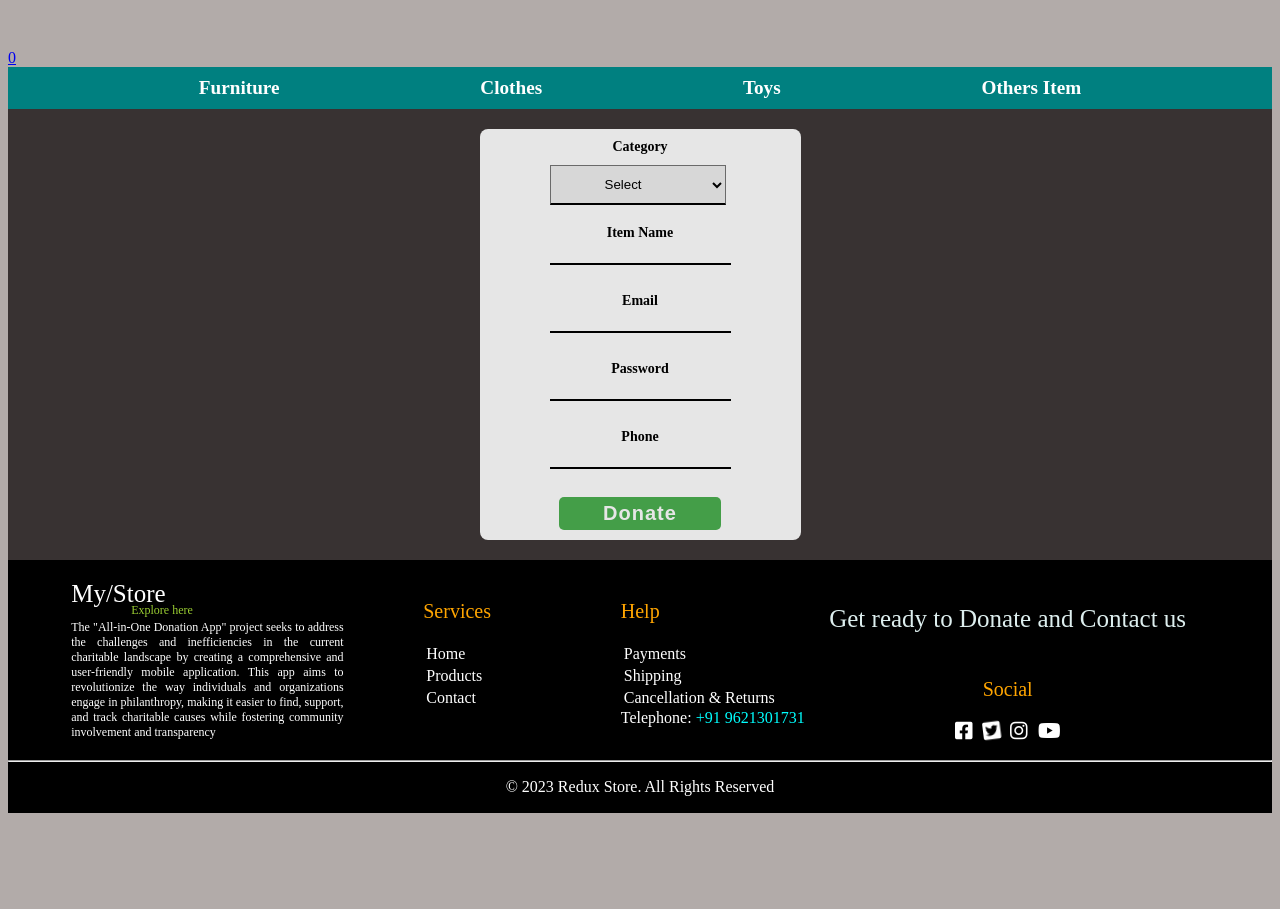
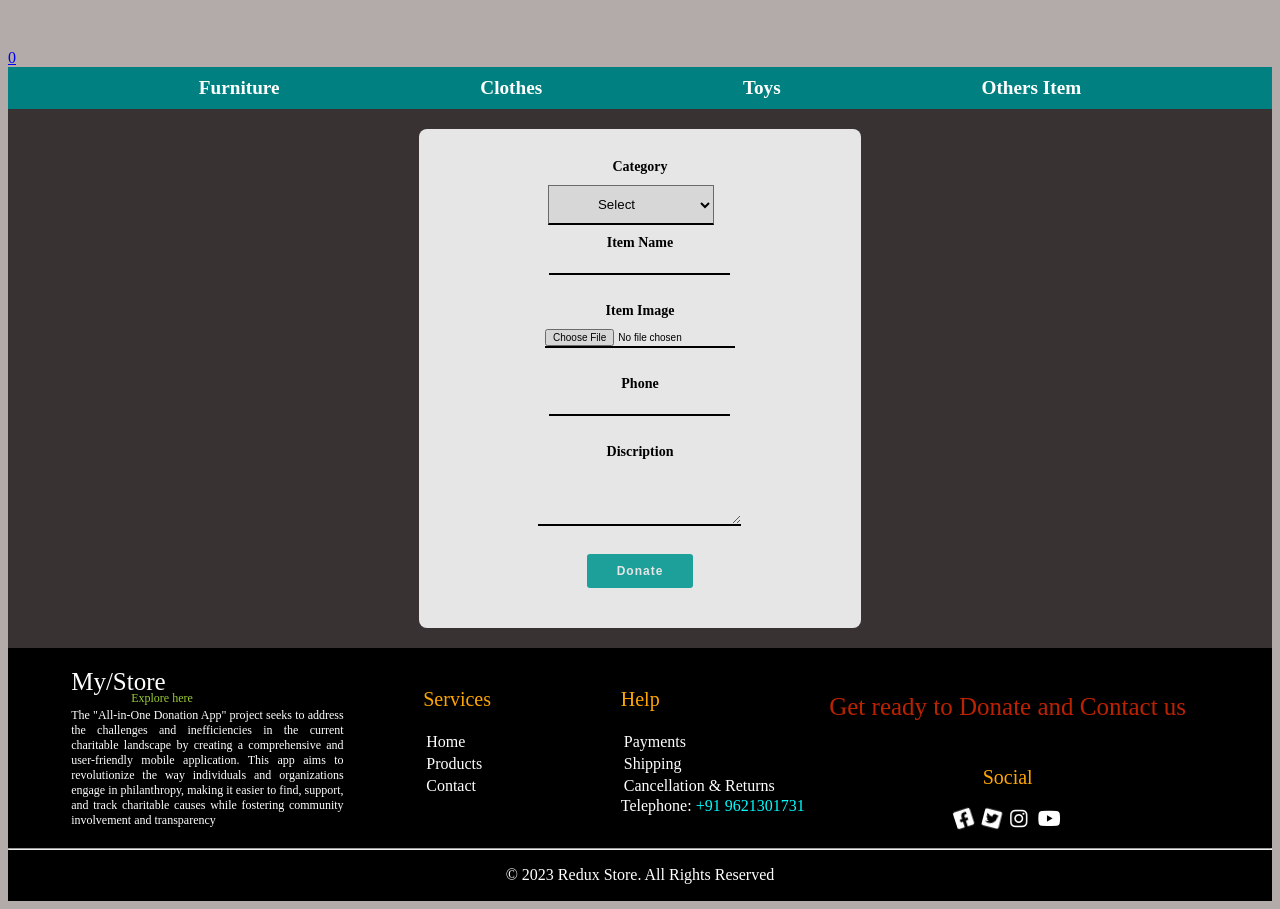
Before and after one commit to kunal59428/All-in-One, a React (Create React App) app: page /user in a window 1280 px wide. Shown: the part 1980-2889 px from the top of the page. Before the commit the page ends 2801 px from the top, so only its background shows below. Built offline with nearby package versions, Linux system fonts and the light colour scheme.

Commit message:
some-change

```diff
--- a/src/components/Login/Login.css
+++ b/src/components/Login/Login.css
@@ -15,7 +15,7 @@
 }
 
 .login button {
-    background-color: #4caf50;
+    background-color: lightseagreen !important;
     /* border: none; */
     color: #fff;
     cursor: pointer;
--- a/src/components/New-arrival/NewArrival.css
+++ b/src/components/New-arrival/NewArrival.css
@@ -69,7 +69,7 @@
     font-size: 15px;
     font-weight: 700;
 }
-.Arr-img .btn{
+/* .Arr-img .btn{
     padding: 5px 10px;
     border-radius: 5px;
     font-weight: 600;
@@ -77,7 +77,23 @@
     color: white;
     transition: 0.3s linear;
     margin-bottom: 5px;
+} */
+.Arr-img .btn{
+   font-size: 12px;
+   font-weight: 700;
+   border-radius: 3px;
+   padding: 12px 20px;
+   border: none;
+   color: #fff;
+   background-color: lightseagreen;
+   transition: all ease 0.5s;
 }
+
+.Arr-img .btn:hover {
+    box-shadow: 5px 5px 0px #000;
+}
+
+
 .react-multi-carousel-track {
     padding: 10px 0px;
 }
--- a/src/components/New-arrival/NewArrival.jsx
+++ b/src/components/New-arrival/NewArrival.jsx
@@ -75,21 +75,21 @@ const NewArrival = () => {
         <img src="./donation/Almirah.webp" alt="Almirah"/>
         <div className="Arr-img">
         <h1>ALMIRAH</h1>
-        <button className="btn">Add to Cart</button>
+        <button className="btn">Add Item</button>
         </div>
       </div>
       <div className="arrival-image">
         <img src="./donation/2.jpg"  alt="/"/>
         <div className="Arr-img">
         <h1>ALMIRAH</h1>
-        <button className="btn">Add to Cart</button>
+        <button className="btn">Add Item</button>
         </div>
       </div>
       <div className="arrival-image">
         <img src="./donation/3.jpg" alt="/" />
         <div className="Arr-img">
         <h1>ALMIRAH</h1>
-        <button className="btn">Add to Cart</button>
+        <button className="btn">Add Item</button>
         </div>
       </div>
     </Carousel>
--- a/src/components/Topsection/Topsection.css
+++ b/src/components/Topsection/Topsection.css
@@ -90,13 +90,14 @@
 }
 
 .shop-btn {
-    padding: 5px 10px;
+    padding: 8px 10px;
     border-radius: 5px;
-    font-weight: 600;
+    font-weight: 700;
     background-color: black;
     color: white;
     position: relative;
     z-index: 1;
+    margin-top: 10px;
     overflow: hidden;
     transition: all 0.4s linear;
 }
@@ -121,7 +122,17 @@
 .shop-btn:hover {
     color: black;
 }
+.carousel .slide img {
+    width: 90% !important;
+    height: 70vh;
+}
 
+.carousel .slide .legend  {
+    bottom: 30px !important;
+    margin-left: -35% !important;
+    width: 70% !important;
+    border-radius: 5px !important;
+}
 
 @media screen and (max-width:1000px) {
     .welcome {
--- a/src/components/Topsection/Topsection.jsx
+++ b/src/components/Topsection/Topsection.jsx
@@ -23,7 +23,7 @@ const Topsection = () => {
           causes while fostering community involvement and transparency
         </p>
         <button className="shop-btn" onClick={() => navigate("/products")}>
-          Shop More
+          Check More
         </button>
       </div>
       <div className="img-1">
--- a/src/pages/donar/Donar/don.css
+++ b/src/pages/donar/Donar/don.css
@@ -11,7 +11,7 @@
   }
 
 .don button {
-    background-color: #4caf50;
+    background-color: lightseagreen;
     border: none;
     color: #fff;
     cursor: pointer;
--- a/src/pages/donar/DonarLg.css
+++ b/src/pages/donar/DonarLg.css
@@ -12,7 +12,7 @@ label{
   display: inline-block;
 }
 
-.don-login input{
+.don-login input {
   border: none;
   border-bottom: 2px solid #000;
   margin-bottom: 10px;
@@ -20,23 +20,36 @@ label{
   outline: none;
   display: flex;
 }
+
+.don-login textarea {
+  border: none;
+  border-bottom: 2px solid #000;
+  margin: 0px auto;
+  outline: none;
+  display: flex;
+}
 .don-login button {
-  background-color: #4caf50;
+    font-size: 12px;
+    font-weight: 700;
+    border-radius: 3px;
+    padding: 10px 30px;
     border: none;
-  border-radius: 5px;
     color: #fff;
+    background-color: lightseagreen !important;
+    transition: all ease 0.5s;
     cursor: pointer;
-  font-size: 20px;
-  font-weight: 600;
     letter-spacing: 1px;
     overflow: hidden;
-  padding: 5px 44px;
     position: relative;
-  transition: all .3s linear;
     z-index: 11;
     display: flex;
-  margin: 0 auto;
+    margin: 10px auto;
 }
+
+.don-login button:hover {
+  box-shadow: 5px 5px 0px #000;
+}
+
 .error {
   color: red;
   /* padding: 0px; */
--- a/src/pages/donar/DonationForm/Dform.css
+++ b/src/pages/donar/DonationForm/Dform.css
@@ -10,10 +10,13 @@
 }
 
 .Dheader {
-    background-color: white;
-    padding: 10px 70px;
-    border: coral;
-    border-radius: 8px;
+  background-color: white;
+  padding: 30px 0px;
+  border: coral;
+  border-radius: 8px;
+  width: 35%;
+  display: flex;
+  justify-content: center;
 }
 
 input {
@@ -31,11 +34,14 @@ label {
     font-size: 14px;
     font-weight: 800;
   }
+  input[type="File"] {
+    font-size: 10px;
+    margin: 10px 27px;
+}
 
 select {
-  margin-bottom: 20px;
-  margin-top: 10px;
-  padding: 10px 50px;
+  margin: 10px 30px;
+  padding: 10px 45px;
   border-bottom: 2px solid #000;
   outline: none;
   }
--- a/src/pages/donar/DonationForm/DonationForm.jsx
+++ b/src/pages/donar/DonationForm/DonationForm.jsx
@@ -47,20 +47,12 @@ const DonationForm = () => {
             <br />
 
 
-            <label>Email</label>
+            <label>Item Image</label>
             <input
-              type="email"
-              name="email"
-              value={value.email}
-              onChange={handleChange}
-            />
-            <br />
-
-            <label>Password</label>
-            <input
-              type="password"
-              name="password"
-              value={value.password}
+              type="File"
+              name="file"
+              accept="image/png, image/jpeg"
+              value={value.file}
               onChange={handleChange}
             />
             <br />
@@ -74,6 +66,12 @@ const DonationForm = () => {
             />
             <br />
 
+            <label>Discription</label>
+            <textarea name="txt" cols="23" rows="4"></textarea>
+            <br />
+
+
+
             <button onClick={submitForm}>Donate</button>
           </form>
         </div>
```
Lines whose indentation alone changed are shown as unchanged.
